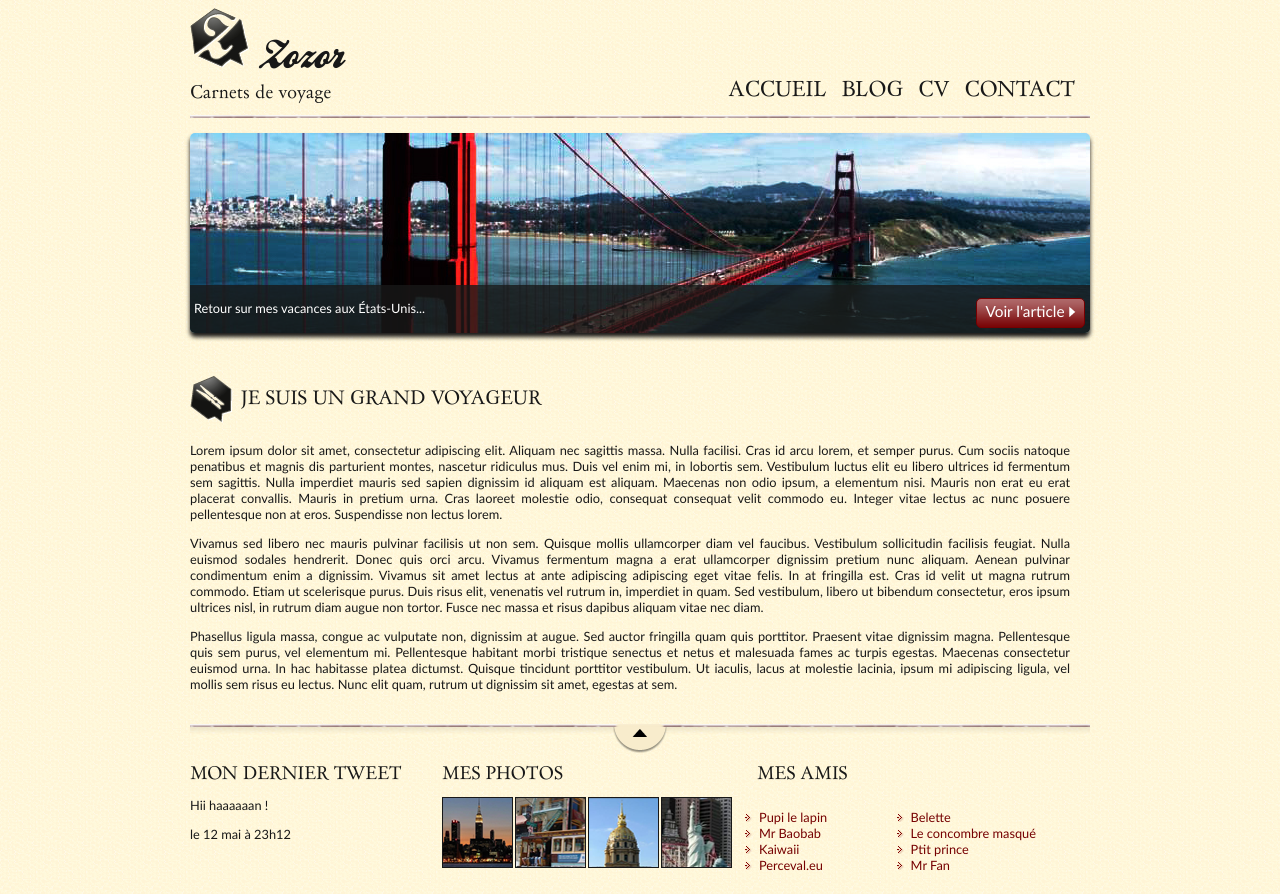
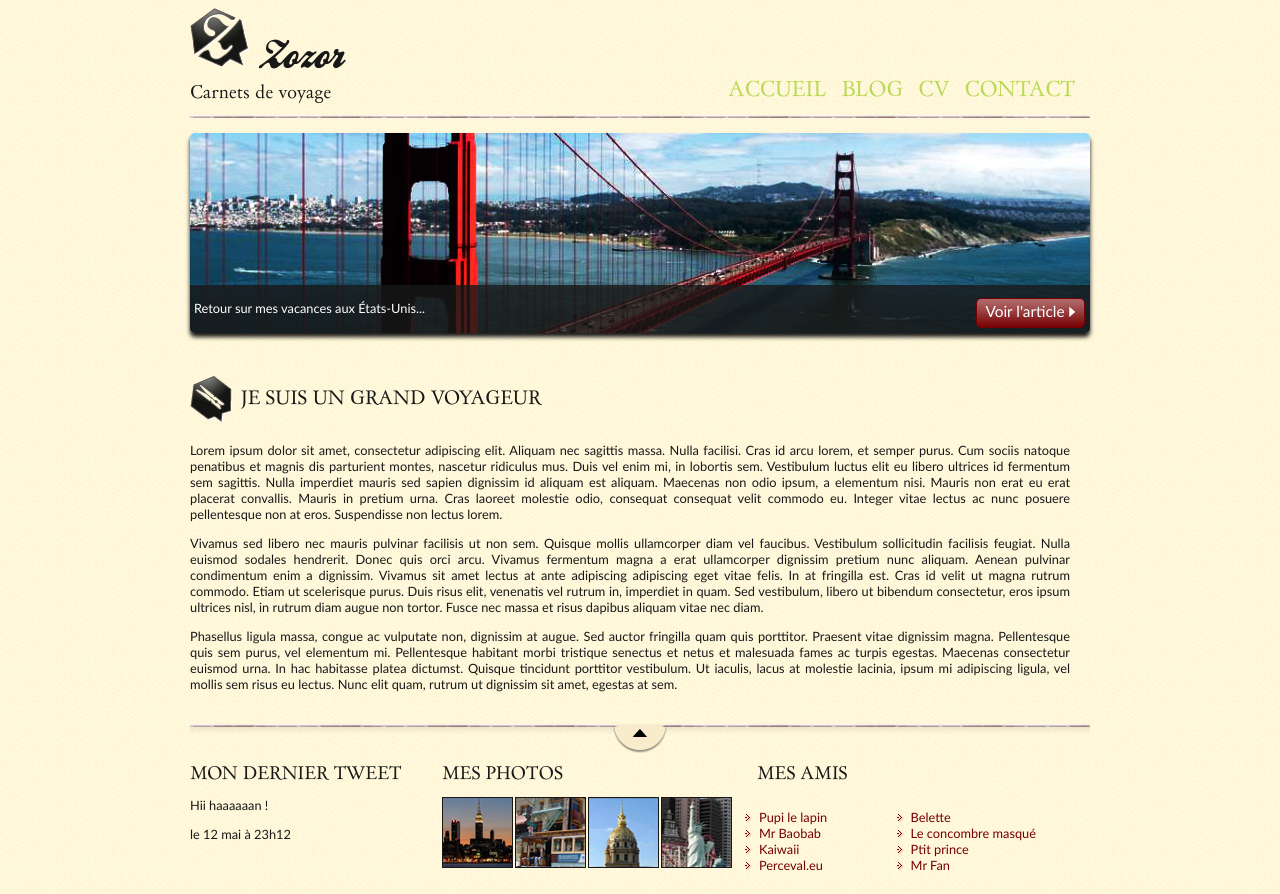
Before and after one commit to Lost4295/branches-cours-2e, a plain HTML site: page index.html in a window 1280 px wide. Drawn offline with Linux system fonts and the light colour scheme.

Commit message:
change a colors to idk lol

```diff
--- a/style.css
+++ b/style.css
@@ -107,7 +107,7 @@ nav li
 nav a
 {
     font-size: 1.3em;
-    color: #181818;
+    color: #BADA55;
     padding-bottom: 3px;
     text-decoration: none;
 }
```
